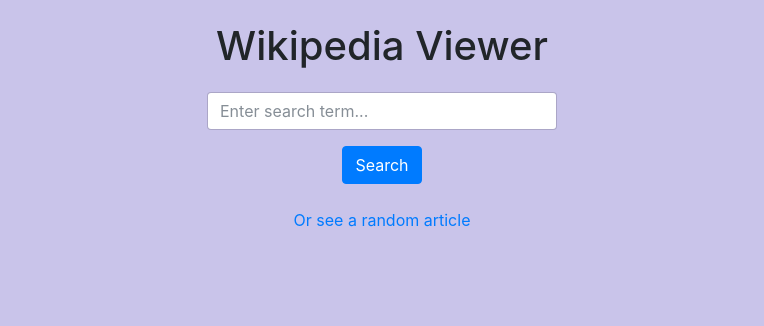
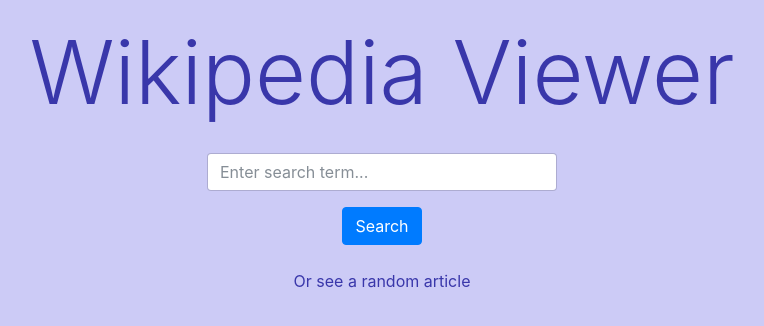
Before and after one commit to MrWhiteNerdy/wikipedia-viewer, a plain HTML site: page index.html in a window 1280 px wide. Shown: the whole page, without its empty margins (258-1022 px from the left). Drawn offline with nearby package versions, Linux system fonts and the light colour scheme.

Commit message:
Change colors

```diff
--- a/index.html
+++ b/index.html
@@ -1,12 +1,14 @@
-<!DOCTYPE html>
-<html>
-
+<!doctype html>
+<html lang="en">
 <head>
-    <meta charset="utf-8">
-    <title>Wikipedia Viewer</title>
+	<meta charset="UTF-8">
+	<meta name="viewport"
+	      content="width=device-width, user-scalable=no, initial-scale=1.0, maximum-scale=1.0, minimum-scale=1.0">
+	<meta http-equiv="X-UA-Compatible" content="ie=edge">
 	<link rel="stylesheet" href="https://maxcdn.bootstrapcdn.com/bootstrap/4.0.0-beta/css/bootstrap.min.css">
 	<link rel="stylesheet" href="style.css">
-    <script async>
+	<title>Wikipedia Viewer</title>
+	<script>
         (function (i, s, o, g, r, a, m) {
             i['GoogleAnalyticsObject'] = r;
             i[r] = i[r] || function () {
@@ -23,13 +25,14 @@
         ga('send', 'pageview');
 	</script>
 </head>
-
 <body>
-    <div class="container">
+<div class="container mt-4">
+	<div class="row justify-content-center">
+		<h1 class="display-2">Wikipedia Viewer</h1>
+	</div>
 	<div class="row justify-content-center">
 		<div class="col-4">
 			<div class="text-center">
-                    <h1 class="mt-4">Wikipedia Viewer</h1>
 				<div class="alert alert-danger mt-4">Please enter a search term</div>
 				<form id="search-form" class="mt-4 mb-4">
 					<div class="form-group">
@@ -37,7 +40,8 @@
 					</div>
 					<button type="submit" class="btn btn-primary">Search</button>
 				</form>
-                    <a href="http://en.wikipedia.org/wiki/Special:Random" target="_blank" id="random-article">Or see a random article</a>
+				<a href="http://en.wikipedia.org/wiki/Special:Random" target="_blank" id="random-article">Or see a
+					random article</a>
 			</div>
 		</div>
 	</div>
@@ -48,9 +52,7 @@
 		</div>
 	</div>
 </div>
-
 <script src="https://code.jquery.com/jquery-3.2.1.min.js"></script>
 <script src="script.js"></script>
 </body>
-
 </html>
--- a/style.css
+++ b/style.css
@@ -1,5 +1,13 @@
 body {
-    background-color: #C9C4EA;
+    background-color: #CCCBF6;
+}
+
+h1 {
+    color: #3937AA;
+}
+
+#random-article {
+    color: #3937AA;
 }
 
 .article-link {
```
Also changed, not shown: 1 other file. Lines whose indentation alone changed are shown as unchanged.
